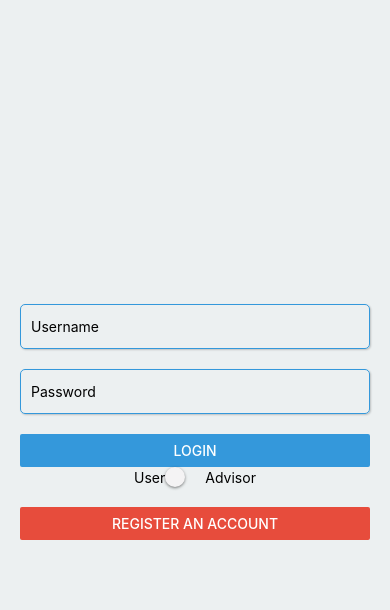
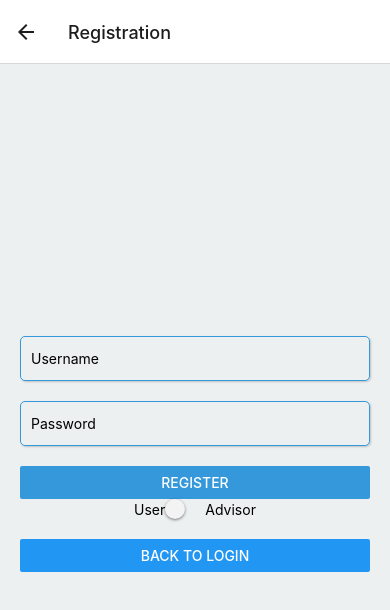
Before and after one commit to ankithkanderi24/ExploreLocally, a React Native app in the folder Frontend/: screen /Registration in a window 390 px wide. Shown: the top 610 px of the page. Built offline with nearby package versions, Linux system fonts and the light colour scheme.

Commit message:
Implemented a basic stack navigator

```diff
--- a/Frontend/App.js
+++ b/Frontend/App.js
@@ -1,13 +1,17 @@
 import React, { useEffect, useState } from 'react';
 import { SafeAreaView, ScrollView, StyleSheet } from 'react-native';
+import { NavigationContainer } from '@react-navigation/native';
+import { createStackNavigator } from '@react-navigation/stack';
+
 import PersonCard from './PersonCard'; // Import the PersonCard component
 import LoginScreen from './Screens/loginScreen'; // Import the LoginScreen
 import RegistrationScreen from './Screens/registrationScreen';
 
+const Stack = createStackNavigator();
+
 const App = () => {
   const [data, setData] = useState([]);
   const [username, setUsername] = useState(null);  // New state to track login
-  const [isOnLoginScreen, setIsOnLoginScreen] = useState(true); // Use state to track screen, need to update later
 
   useEffect(() => {
     if (username) {  // Only fetch data if logged in
@@ -18,28 +22,24 @@ const App = () => {
     }
   }, [username]);
 
-  const handleGoToRegister = () => {
-    setIsOnLoginScreen(false);
-  };
-
-  const handleBackToLogin = () => {
-    setIsOnLoginScreen(true);
-  };
-
   return (
-    <SafeAreaView style={styles.container}>
-      {username ? (
-        <ScrollView>
-          {data.map((username, index) => (
-            <PersonCard key={index} username={username} />
-          ))}
-        </ScrollView>
-      ) : isOnLoginScreen ? (
-        <LoginScreen onLogin={setUsername} onGoToRegister={handleGoToRegister} />
-      ) : (
-      <RegistrationScreen onRegister={handleBackToLogin} onGoBack={handleBackToLogin} />
-    )}
-    </SafeAreaView>
+    <NavigationContainer>
+      <Stack.Navigator initialRouteName="Login">
+        <Stack.Screen name="Login">
+          {props => <LoginScreen {...props} onLogin={setUsername} />}
+        </Stack.Screen>
+        <Stack.Screen name="Registration" component={RegistrationScreen} />
+        <Stack.Screen name="Dashboard">
+          {props => (
+            <SafeAreaView style={styles.container}>
+              {data.map((username, index) => (
+                <PersonCard key={index} username={username} />
+              ))}
+            </SafeAreaView>
+          )}
+        </Stack.Screen>
+      </Stack.Navigator>
+    </NavigationContainer>
   );
 };
 
--- a/Frontend/Screens/loginScreen.js
+++ b/Frontend/Screens/loginScreen.js
@@ -1,7 +1,7 @@
 import React, { useState } from 'react';
 import { View, TextInput, Button, StyleSheet, Switch, Text, Alert } from 'react-native';
 
-const LoginScreen = ({ onLogin, onGoToRegister }) => {
+const LoginScreen = ({ onLogin, navigation }) => {
   const [username, setUsername] = useState('');
   const [password, setPassword] = useState('');
   const [isAdvisor, setIsAdvisor] = useState(false);  // State to keep track of toggle
@@ -27,6 +27,7 @@ const LoginScreen = ({ onLogin, onGoToRegister }) => {
       console.log("Server Response:", text);  // Log the raw response
       if (status === 200) {
         onLogin(username);  // Log the user in if status is 200
+        navigation.navigate('Dashboard');
       } else {
         Alert.alert('Login Failed:', text);
       }
@@ -61,7 +62,7 @@ const LoginScreen = ({ onLogin, onGoToRegister }) => {
         />
         <Text>Advisor</Text>
       </View>
-      <Button title="Register an Account" onPress={onGoToRegister} color="#e74c3c" />
+      <Button title="Register an Account" onPress={() => navigation.navigate('Registration')} color="#e74c3c" />
     </View>
   );
 };
--- a/Frontend/Screens/registrationScreen.js
+++ b/Frontend/Screens/registrationScreen.js
@@ -1,7 +1,7 @@
 import React, { useState } from 'react';
 import { View, TextInput, Button, StyleSheet, Switch, Text, Alert } from 'react-native';
 
-const RegistrationScreen = ({ onRegister, onGoBack }) => {
+const RegistrationScreen = ({ onRegister, navigation }) => {
   const [username, setUsername] = useState('');
   const [password, setPassword] = useState('');
   const [isAdvisor, setIsAdvisor] = useState(false);  // State to keep track of toggle
@@ -26,7 +26,8 @@ const RegistrationScreen = ({ onRegister, onGoBack }) => {
       .then(({ status, text }) => {
         console.log("Server Response:", text);  // Log the raw response
         if (status === 400) {
-          onRegister(username);  // Log the user in if status is 200
+          onRegister(username);
+          navigation.navigate('Login');
         } else {
           Alert.alert('Registration Failed:', text);
         }
@@ -61,7 +62,7 @@ const RegistrationScreen = ({ onRegister, onGoBack }) => {
         />
         <Text>Advisor</Text>
       </View>
-      <Button title="Back to Login" onPress={onGoBack} />
+      <Button title="Back to Login" onPress={() => navigation.goBack()} />
     </View>
   );
 };
```
